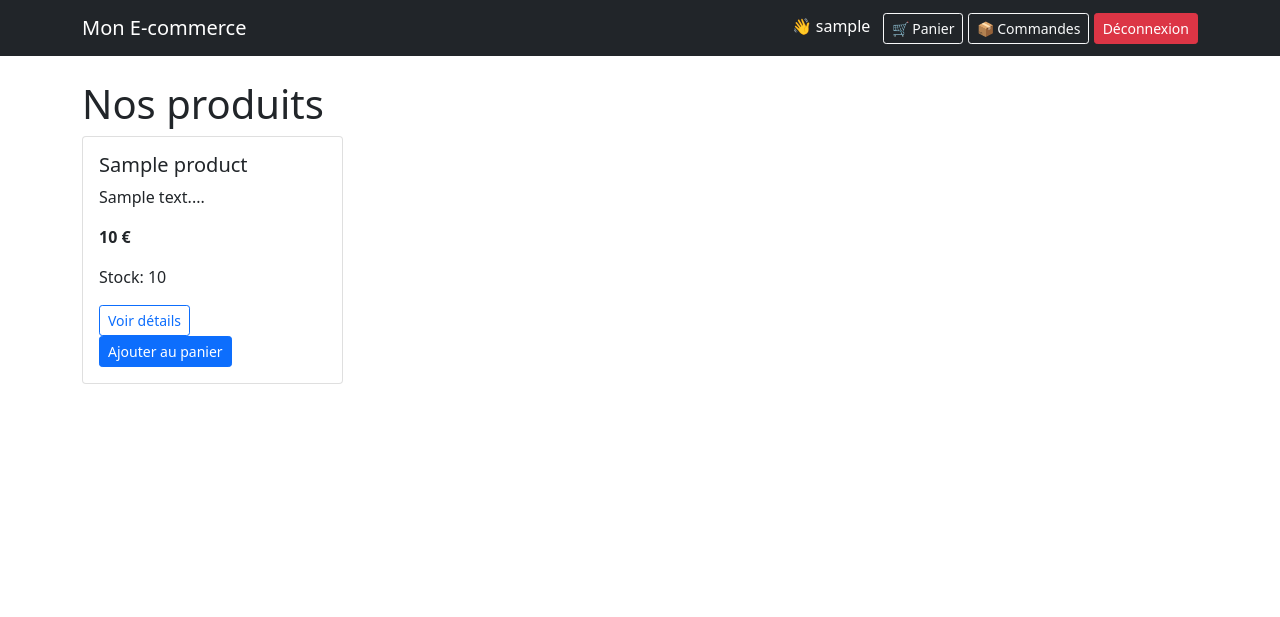
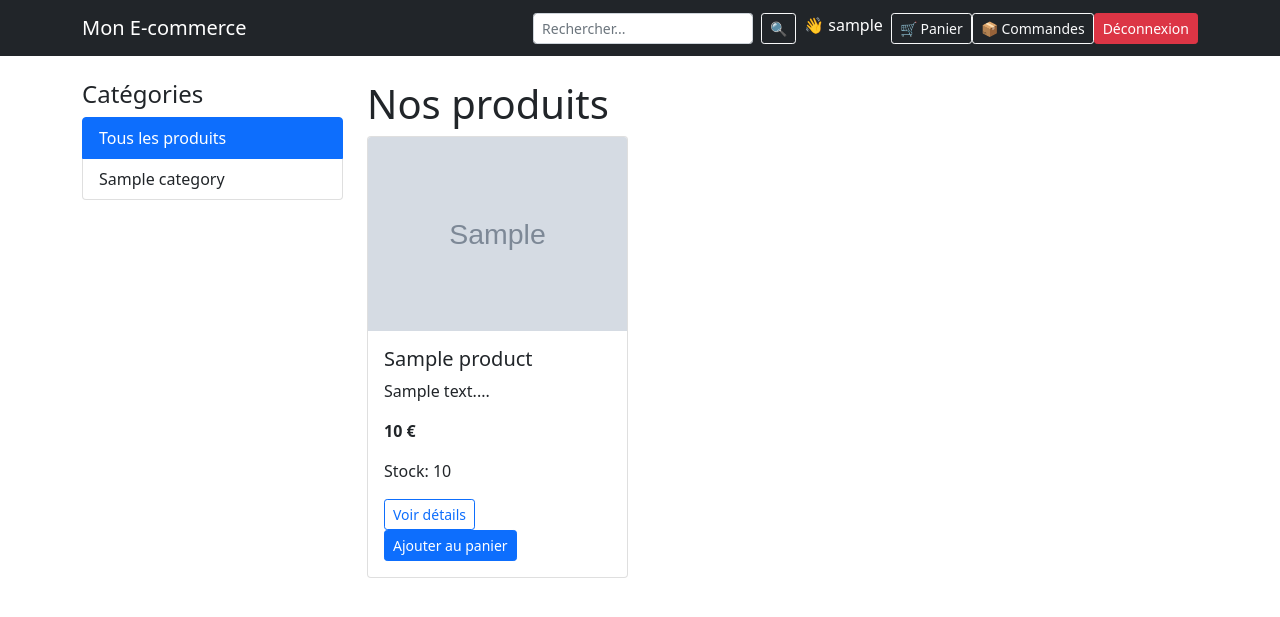
Before and after one commit to fatmajaafar/Cloud-AI, a Flask app: page /search in a window 1280 px wide. Shown: the top 617 px of the page. Run offline with Flask 2, Linux system fonts and the light colour scheme; a user stored in the database is signed in; grey boxes marked "Sample" are stand-in pictures; a database or web service that is not in the repository returns one stand-in record (values such as "Sample title"); some libraries are stand-ins or nearby versions.

Commit message:
Filtrer la liste des produits par catégorie

```diff
--- a/models/product.py
+++ b/models/product.py
@@ -71,7 +71,7 @@ def search_products(query, category_id=None):
 def get_categories():
     conn = get_db_connection()
     cur = conn.cursor()
-    cur.execute('SELECT id, name FROM categories')
+    cur.execute('SELECT id, name FROM categories ORDER BY name')
     categories = cur.fetchall()
     cur.close()
     conn.close()
--- a/routes/product_routes.py
+++ b/routes/product_routes.py
@@ -6,7 +6,8 @@ products_bp = Blueprint('products', __name__)
 @products_bp.route('/')
 def index():
     products = get_all_products()
-    return render_template('index.html', products=products)
+    categories = get_categories()
+    return render_template('index.html', products=products, categories=categories)
 
 @products_bp.route('/search')
 def search():
@@ -16,8 +17,11 @@ def search():
     products = search_products(query, category_id if category_id else None)
     categories = get_categories()
 
-    return render_template('index.html', products=products, categories=categories,
-                          selected_category=category_id, search_query=query)
+    return render_template('index.html',
+                         products=products,
+                         categories=categories,
+                         selected_category=category_id,
+                         search_query=query)
 
 @products_bp.route('/product/<int:product_id>')
 def detail(product_id):
--- a/templates/base.html
+++ b/templates/base.html
@@ -9,7 +9,11 @@
     <nav class="navbar navbar-expand-lg navbar-dark bg-dark">
         <div class="container">
             <a class="navbar-brand" href="/">Mon E-commerce</a>
-            <div>
+            <div class="d-flex">
+                <form class="d-flex me-2" action="{{ url_for('products.search') }}" method="GET">
+                    <input class="form-control form-control-sm me-2" type="search" name="q" placeholder="Rechercher..." aria-label="Search">
+                    <button class="btn btn-outline-light btn-sm" type="submit">🔍</button>
+                </form>
                 <span class="text-white me-2">👋 {{ current_user.username }}</span>
                 <a href="{{ url_for('cart.cart') }}" class="btn btn-outline-light btn-sm">🛒 Panier</a>
                 <a href="{{ url_for('orders.list') }}" class="btn btn-outline-light btn-sm">📦 Commandes</a>
--- a/templates/index.html
+++ b/templates/index.html
@@ -1,10 +1,33 @@
 {% extends "base.html" %}
 {% block content %}
+<div class="row">
+    <!-- Barre latérale des catégories -->
+    <div class="col-md-3">
+        <h4>Catégories</h4>
+        <div class="list-group">
+            <a href="{{ url_for('products.search') }}" class="list-group-item list-group-item-action {% if not selected_category %}active{% endif %}">
+                Tous les produits
+            </a>
+            {% for category in categories %}
+            <a href="{{ url_for('products.search', category=category[0]) }}"
+               class="list-group-item list-group-item-action {% if selected_category|string == category[0]|string %}active{% endif %}">
+                {{ category[1] }}
+            </a>
+            {% endfor %}
+        </div>
+    </div>
+
+    <!-- Liste des produits -->
+    <div class="col-md-9">
         <h1>Nos produits</h1>
+        {% if search_query %}
+            <p>Résultats pour : <strong>"{{ search_query }}"</strong></p>
+        {% endif %}
         <div class="row">
             {% for product in products %}
-    <div class="col-md-3 mb-4">
-        <div class="card">
+            <div class="col-md-4 mb-4">
+                <div class="card h-100">
+                    <img src="{{ product[5] or 'https://via.placeholder.com/300x200?text=Produit' }}" class="card-img-top" alt="{{ product[1] }}">
                     <div class="card-body">
                         <h5 class="card-title">{{ product[1] }}</h5>
                         <p class="card-text">{{ product[2][:50] }}...</p>
@@ -15,6 +38,12 @@
                     </div>
                 </div>
             </div>
+            {% else %}
+            <div class="col-12">
+                <p class="text-center">Aucun produit trouvé.</p>
+            </div>
             {% endfor %}
         </div>
+    </div>
+</div>
 {% endblock %}
```
Lines whose indentation alone changed are shown as unchanged.
